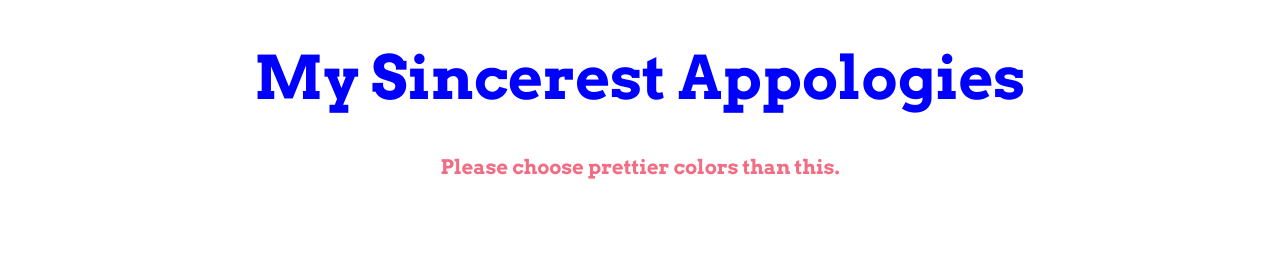
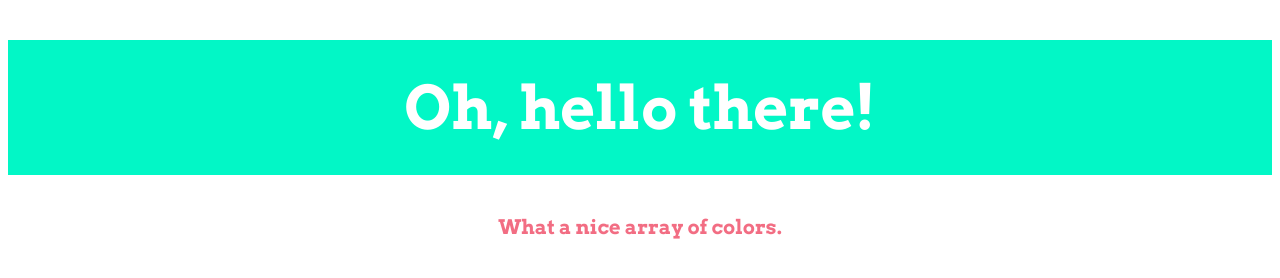
Before and after one commit to una/colourify, a plain HTML site: page index.html in a window 1280 px wide. Drawn offline with nearby package versions, Linux system fonts and the light colour scheme.

Commit message:
cleaning up a few things

```diff
--- a/colourify.js
+++ b/colourify.js
@@ -1,39 +1,38 @@
 (function(window, $) {
 	var Colourify = function(elem, options) {
-        this.elem = elem; //element we're clicking on js object
-        this.$elem = $(elem); //the element's jquery object
+		this.elem = elem;
+		this.$elem = $(elem);
 		this.options = options;
 		this.metadata = this.$elem.data( 'plugin-options' );
 	};
 
 	Colourify.prototype = {
+		// the defaults are unakravets.com colors, editing the 'color' property
 		defaults: {
-            colors: ["#17A39E","#F26D83","#67AF45","#F7941E"]
+			colors: ["#17a39e","#f26d83","#67af45","#f7941e"],
+			property: "color"
 		},
 		init: function() {
-            // this.config is how you can access the defaults
 			this.config = $.extend({}, this.defaults, this.options, this.metadata);
 
-            //set global variables here
 			this.chosenColor = this.chooseColor();
 
-            //refer to your methods here
 			this.colorIt();
 			return this;
 		},
 
 		chooseColor: function() {
+			// chooses a random color from the list you provide (or default)
 			randno = Math.floor(Math.random() * this.config.colors.length);
 			chosenColor = this.config.colors[randno];
 		},
 
-        // color the div you're using on the property defined
 		colorIt: function() {
-            this.$elem.css({color: chosenColor});
+			//changes the property you provide (or color property) to the randomly chosen color
+			this.$elem.css(this.config.property, chosenColor);
 		}
 	};
 
-    //this is basically what makes it function like a plugin
 	$.fn.colourify = function(options) {
 		return this.each(function(){
 			new Colourify(this, options).init();
--- a/index.html
+++ b/index.html
@@ -9,8 +9,8 @@
 <body>
 
 	<a href ="javascript:document.location.reload();">
-    <h1> My Sincerest Appologies </h1>
-    <h2 class="hello">Please choose prettier colors than this.</h2>
+	<h1> Oh, hello there! </h1>
+	<h2 class="hello"> What a nice array of colors.</h2>
 	</a>
 
 </body>
@@ -26,18 +26,20 @@ a{
 }
 
 h1{
+	color: white;
+	display:block;
 	font-family: 'Arvo', serif;
+	font-size: 60px;
 	font-weight: 700;
+	padding: 30px;
 	text-align:center;
-    font-size: 60px;
-    display:block;
 }
 
 h2{
 	font-family: 'Arvo', serif;
+	font-size: 20px;
 	font-weight: 700;
 	text-align:center;
-    font-size: 20px;
 }
 
 </style>
@@ -46,10 +48,11 @@ h2{
 <script src='colourify.js'></script>
 <script type="text/javascript">
 
- $("h1").colourify({
-    colors: ["yellow","red","blue"]
+ $('h1').colourify({
+	colors: ['#4eb19d','#f32047','#02f7c6', '#bab8ef'],
+	property: 'background'
 	});
- $(".hello").colourify();
+ $('.hello').colourify();
 
 </script>
 
```
Also changed, not shown: 2 other files. Lines whose indentation alone changed are shown as unchanged.
